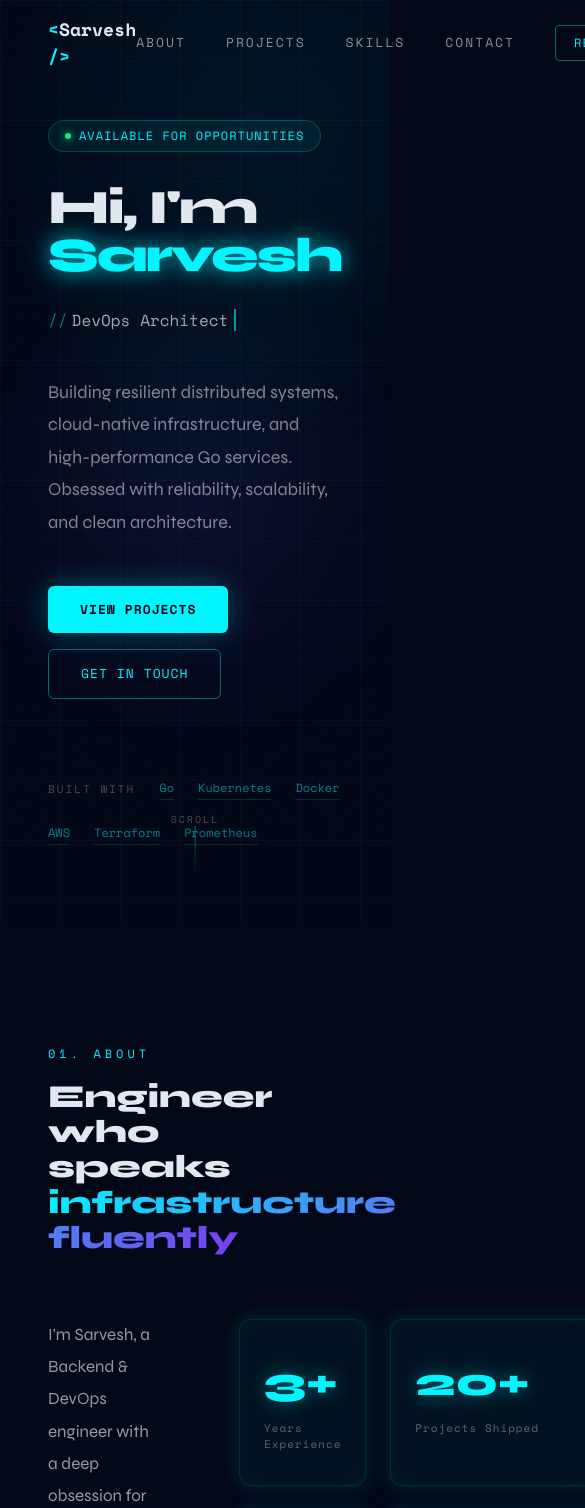
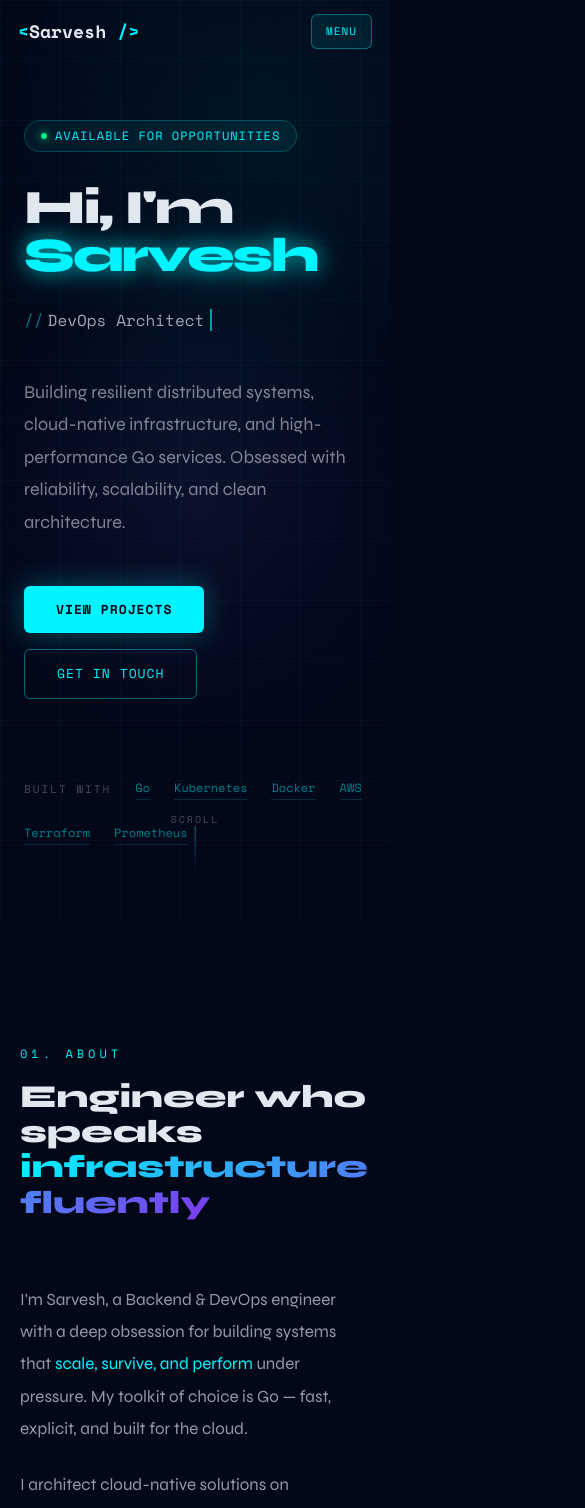
Before and after one commit to Sarvesh-Ranjan-9065/my-portfolio, a React (Vite) app in the folder frontend/: page / in a window 390 px wide. Shown: the top 1508 px of the page, 585 px wide, since content can reach past the window. Built offline with nearby package versions, Linux system fonts and the light colour scheme.

Commit message:
modified some UI

```diff
--- a/frontend/src/App.jsx
+++ b/frontend/src/App.jsx
@@ -11,6 +11,9 @@
   const lenisRef = useRef(null)
 
   useEffect(() => {
+    const prefersReducedMotion = window.matchMedia('(prefers-reduced-motion: reduce)').matches
+    if (prefersReducedMotion) return
+
     // Dynamic import Lenis for smooth scrolling
     import('@studio-freight/lenis').then(({ default: Lenis }) => {
       const lenis = new Lenis({
--- a/frontend/src/components/Contact.jsx
+++ b/frontend/src/components/Contact.jsx
@@ -17,7 +17,8 @@
 
   const handleChange = (e) => setForm(prev => ({ ...prev, [e.target.name]: e.target.value }))
 
-  const handleSubmit = async () => {
+  const handleSubmit = async (e) => {
+    e.preventDefault()
     if (!form.name || !form.email || !form.message) return
     setStatus('sending')
     try {
@@ -48,7 +49,7 @@
   }
 
   return (
-    <section id="contact" style={{ padding: '120px 48px', maxWidth: '1200px', margin: '0 auto' }}>
+    <section id="contact" className="section-shell" style={{ padding: '120px 48px', maxWidth: '1200px', margin: '0 auto' }}>
       <div ref={ref}>
         <div style={{
           opacity: visible ? 1 : 0,
@@ -69,7 +70,7 @@
           </h2>
         </div>
 
-        <div style={{ display: 'grid', gridTemplateColumns: '1fr 1fr', gap: '80px', alignItems: 'start' }}>
+        <div className="split-grid" style={{ display: 'grid', gridTemplateColumns: '1fr 1fr', gap: '80px', alignItems: 'start' }}>
           {/* Left */}
           <div style={{
             opacity: visible ? 1 : 0,
@@ -91,6 +92,7 @@
                   {item.label.toUpperCase()}
                 </span>
                 <a href={item.href} target="_blank" rel="noreferrer"
+                  className="interactive-focus"
                   style={{ fontFamily: 'Space Mono', fontSize: '13px', color: 'rgba(226,232,240,0.6)', textDecoration: 'none' }}
                   onMouseEnter={e => e.target.style.color = 'var(--cyan)'}
                   onMouseLeave={e => e.target.style.color = 'rgba(226,232,240,0.6)'}
@@ -111,48 +113,58 @@
               transition: 'all 0.7s ease 0.3s',
             }}
           >
-            <div style={{ display: 'flex', flexDirection: 'column', gap: '20px' }}>
+            <form onSubmit={handleSubmit} style={{ display: 'flex', flexDirection: 'column', gap: '20px' }}>
               <div>
-                <label style={{ fontFamily: 'Space Mono', fontSize: '11px', color: 'rgba(0,245,255,0.7)', letterSpacing: '2px', display: 'block', marginBottom: '8px' }}>
+                <label htmlFor="contact-name" style={{ fontFamily: 'Space Mono', fontSize: '11px', color: 'rgba(0,245,255,0.7)', letterSpacing: '2px', display: 'block', marginBottom: '8px' }}>
                   NAME
                 </label>
                 <input
+                  id="contact-name"
                   name="name" value={form.name} onChange={handleChange}
                   placeholder="Your name"
                   style={inputStyle}
+                  required
+                  className="interactive-focus"
                   onFocus={e => e.target.style.borderColor = 'rgba(0,245,255,0.5)'}
                   onBlur={e => e.target.style.borderColor = 'rgba(0,245,255,0.15)'}
                 />
               </div>
               <div>
-                <label style={{ fontFamily: 'Space Mono', fontSize: '11px', color: 'rgba(0,245,255,0.7)', letterSpacing: '2px', display: 'block', marginBottom: '8px' }}>
+                <label htmlFor="contact-email" style={{ fontFamily: 'Space Mono', fontSize: '11px', color: 'rgba(0,245,255,0.7)', letterSpacing: '2px', display: 'block', marginBottom: '8px' }}>
                   EMAIL
                 </label>
                 <input
+                  id="contact-email"
                   name="email" value={form.email} onChange={handleChange}
                   placeholder="your@email.com" type="email"
                   style={inputStyle}
+                  required
+                  className="interactive-focus"
                   onFocus={e => e.target.style.borderColor = 'rgba(0,245,255,0.5)'}
                   onBlur={e => e.target.style.borderColor = 'rgba(0,245,255,0.15)'}
                 />
               </div>
               <div>
-                <label style={{ fontFamily: 'Space Mono', fontSize: '11px', color: 'rgba(0,245,255,0.7)', letterSpacing: '2px', display: 'block', marginBottom: '8px' }}>
+                <label htmlFor="contact-message" style={{ fontFamily: 'Space Mono', fontSize: '11px', color: 'rgba(0,245,255,0.7)', letterSpacing: '2px', display: 'block', marginBottom: '8px' }}>
                   MESSAGE
                 </label>
                 <textarea
+                  id="contact-message"
                   name="message" value={form.message} onChange={handleChange}
                   placeholder="Tell me about your project..."
                   rows={5}
                   style={{ ...inputStyle, resize: 'vertical', lineHeight: 1.7 }}
+                  required
+                  className="interactive-focus"
                   onFocus={e => e.target.style.borderColor = 'rgba(0,245,255,0.5)'}
                   onBlur={e => e.target.style.borderColor = 'rgba(0,245,255,0.15)'}
                 />
               </div>
 
               <button
-                onClick={handleSubmit}
+                type="submit"
                 disabled={status === 'sending'}
+                className="interactive-focus"
                 style={{
                   padding: '14px 32px',
                   background: status === 'success' ? '#00ff88' : 'var(--cyan)',
@@ -170,12 +182,17 @@
                 {status === 'sending' ? 'Sending...' : status === 'success' ? 'Message Sent ✓' : 'Send Message'}
               </button>
 
+              <p aria-live="polite" style={{ fontFamily: 'Space Mono', fontSize: '12px', color: 'rgba(226,232,240,0.55)', textAlign: 'center', minHeight: '18px' }}>
+                {status === 'sending' ? 'Sending your message...' : ''}
+                {status === 'success' ? 'Message sent successfully.' : ''}
+              </p>
+
               {status === 'error' && (
                 <p style={{ fontFamily: 'Space Mono', fontSize: '12px', color: '#ff4757', textAlign: 'center' }}>
                   Something went wrong. Try again.
                 </p>
               )}
-            </div>
+            </form>
           </div>
         </div>
       </div>
--- a/frontend/src/components/Hero.jsx
+++ b/frontend/src/components/Hero.jsx
@@ -1,4 +1,5 @@
 import { useEffect, useRef, useState } from 'react'
+import { motion, useReducedMotion } from 'framer-motion'
 
 const roles = ['Backend Engineer', 'DevOps Architect', 'Cloud Native Builder', 'Go Developer']
 
@@ -6,12 +7,8 @@
   const [roleIdx, setRoleIdx] = useState(0)
   const [displayText, setDisplayText] = useState('')
   const [isDeleting, setIsDeleting] = useState(false)
-  const [visible, setVisible] = useState(false)
+  const shouldReduceMotion = useReducedMotion()
   const containerRef = useRef(null)
-
-  useEffect(() => {
-    setTimeout(() => setVisible(true), 100)
-  }, [])
 
   // Typewriter effect
   useEffect(() => {
@@ -25,6 +22,10 @@
       setRoleIdx((prev) => (prev + 1) % roles.length)
     } else {
       const speed = isDeleting ? 60 : 100
+      if (shouldReduceMotion) {
+        setDisplayText(current)
+        return
+      }
       timeout = setTimeout(() => {
         setDisplayText(isDeleting
           ? current.slice(0, displayText.length - 1)
@@ -33,14 +34,28 @@
       }, speed)
     }
     return () => clearTimeout(timeout)
-  }, [displayText, isDeleting, roleIdx])
+  }, [displayText, isDeleting, roleIdx, shouldReduceMotion])
+
+  const heroVariants = {
+    hidden: { opacity: 0, y: shouldReduceMotion ? 0 : 30 },
+    visible: {
+      opacity: 1,
+      y: 0,
+      transition: { duration: 0.8, ease: 'easeOut', staggerChildren: 0.12 },
+    },
+  }
+
+  const childVariants = {
+    hidden: { opacity: 0, y: shouldReduceMotion ? 0 : 20 },
+    visible: { opacity: 1, y: 0, transition: { duration: 0.6, ease: 'easeOut' } },
+  }
 
   return (
     <section id="hero" className="grid-bg" style={{
       minHeight: '100vh',
       display: 'flex', flexDirection: 'column',
       alignItems: 'center', justifyContent: 'center',
-      padding: '120px 48px 80px',
+      padding: '120px 24px 80px',
       position: 'relative',
       overflow: 'hidden',
     }}>
@@ -52,14 +67,15 @@
         opacity: 0.3,
       }} />
 
-      <div ref={containerRef} style={{
-        maxWidth: '900px', width: '100%',
-        opacity: visible ? 1 : 0,
-        transform: visible ? 'translateY(0)' : 'translateY(30px)',
-        transition: 'all 1s ease',
-      }}>
+      <motion.div
+        ref={containerRef}
+        variants={heroVariants}
+        initial="hidden"
+        animate="visible"
+        style={{ maxWidth: '900px', width: '100%' }}
+      >
         {/* Status badge */}
-        <div style={{
+        <motion.div variants={childVariants} style={{
           display: 'inline-flex', alignItems: 'center', gap: '8px',
           background: 'rgba(0,245,255,0.06)', border: '1px solid rgba(0,245,255,0.2)',
           borderRadius: '100px', padding: '6px 16px',
@@ -74,10 +90,10 @@
             animation: 'pulse-glow 2s ease-in-out infinite',
           }} />
           AVAILABLE FOR OPPORTUNITIES
-        </div>
+        </motion.div>
 
         {/* Name */}
-        <h1 style={{
+        <motion.h1 variants={childVariants} style={{
           fontFamily: 'Syne', fontWeight: 800,
           fontSize: 'clamp(3rem, 8vw, 7rem)',
           lineHeight: 1.0,
@@ -86,10 +102,10 @@
         }}>
           <span style={{ color: '#e2e8f0' }}>Hi, I'm </span>
           <span className="glow-text" style={{ color: 'var(--cyan)' }}>Sarvesh</span>
-        </h1>
+        </motion.h1>
 
         {/* Typewriter role */}
-        <div style={{
+        <motion.div variants={childVariants} style={{
           fontFamily: 'Space Mono', fontSize: 'clamp(1rem, 3vw, 1.5rem)',
           color: 'rgba(226,232,240,0.7)',
           marginBottom: '32px', minHeight: '48px',
@@ -103,10 +119,10 @@
             animation: 'pulse-glow 1s ease-in-out infinite',
             verticalAlign: 'middle', marginLeft: '2px',
           }} />
-        </div>
+        </motion.div>
 
         {/* Description */}
-        <p style={{
+        <motion.p variants={childVariants} style={{
           fontSize: '18px', lineHeight: 1.8,
           color: 'rgba(226,232,240,0.55)',
           maxWidth: '580px',
@@ -116,12 +132,16 @@
           Building resilient distributed systems, cloud-native infrastructure,
           and high-performance Go services. Obsessed with reliability, scalability,
           and clean architecture.
-        </p>
+        </motion.p>
 
         {/* CTA Buttons */}
-        <div style={{ display: 'flex', gap: '16px', flexWrap: 'wrap' }}>
-          <button
+        <motion.div variants={childVariants} style={{ display: 'flex', gap: '16px', flexWrap: 'wrap' }}>
+          <motion.button
+            whileHover={shouldReduceMotion ? undefined : { scale: 1.03 }}
+            whileTap={shouldReduceMotion ? undefined : { scale: 0.98 }}
             onClick={() => document.getElementById('projects')?.scrollIntoView({ behavior: 'smooth' })}
+            className="interactive-focus"
+            aria-label="Scroll to projects section"
             style={{
               background: 'var(--cyan)', color: '#020818',
               border: 'none', borderRadius: '6px',
@@ -136,9 +156,13 @@
             onMouseLeave={e => e.target.style.boxShadow = '0 0 30px rgba(0,245,255,0.3)'}
           >
             View Projects
-          </button>
-          <button
+          </motion.button>
+          <motion.button
+            whileHover={shouldReduceMotion ? undefined : { scale: 1.03 }}
+            whileTap={shouldReduceMotion ? undefined : { scale: 0.98 }}
             onClick={() => document.getElementById('contact')?.scrollIntoView({ behavior: 'smooth' })}
+            className="interactive-focus"
+            aria-label="Scroll to contact section"
             style={{
               background: 'transparent', color: 'var(--cyan)',
               border: '1px solid rgba(0,245,255,0.4)',
@@ -151,11 +175,11 @@
             onMouseLeave={e => { e.target.style.background = 'transparent'; e.target.style.borderColor = 'rgba(0,245,255,0.4)' }}
           >
             Get In Touch
-          </button>
-        </div>
+          </motion.button>
+        </motion.div>
 
         {/* Tech stack row */}
-        <div style={{
+        <motion.div variants={childVariants} style={{
           marginTop: '80px', display: 'flex', alignItems: 'center', gap: '24px',
           flexWrap: 'wrap',
         }}>
@@ -170,8 +194,8 @@
               paddingBottom: '2px',
             }}>{tech}</span>
           ))}
-        </div>
-      </div>
+        </motion.div>
+      </motion.div>
 
       {/* Scroll indicator */}
       <div style={{
--- a/frontend/src/components/Navbar.jsx
+++ b/frontend/src/components/Navbar.jsx
@@ -4,7 +4,8 @@
 
 export default function Navbar() {
   const [scrolled, setScrolled] = useState(false)
-  const [active, setActive] = useState('')
+  const [active, setActive] = useState('About')
+  const [mobileOpen, setMobileOpen] = useState(false)
 
   useEffect(() => {
     const onScroll = () => setScrolled(window.scrollY > 40)
@@ -12,18 +13,58 @@
     return () => window.removeEventListener('scroll', onScroll)
   }, [])
 
+  useEffect(() => {
+    const sectionIds = links.map((link) => link.toLowerCase())
+    const sections = sectionIds
+      .map((id) => document.getElementById(id))
+      .filter(Boolean)
+
+    if (!sections.length) return
+
+    const observer = new IntersectionObserver(
+      (entries) => {
+        const visibleEntries = entries
+          .filter((entry) => entry.isIntersecting)
+          .sort((a, b) => b.intersectionRatio - a.intersectionRatio)
+
+        if (visibleEntries.length) {
+          const id = visibleEntries[0].target.id
+          setActive(id.charAt(0).toUpperCase() + id.slice(1))
+        }
+      },
+      { rootMargin: '-40% 0px -45% 0px', threshold: [0.2, 0.5, 0.8] }
+    )
+
+    sections.forEach((section) => observer.observe(section))
+    return () => observer.disconnect()
+  }, [])
+
+  useEffect(() => {
+    const onResize = () => {
+      if (window.innerWidth > 900) setMobileOpen(false)
+    }
+
+    const onEsc = (event) => {
+      if (event.key === 'Escape') setMobileOpen(false)
+    }
+
+    window.addEventListener('resize', onResize)
+    window.addEventListener('keydown', onEsc)
+    return () => {
+      window.removeEventListener('resize', onResize)
+      window.removeEventListener('keydown', onEsc)
+    }
+  }, [])
+
   const scrollTo = (id) => {
     setActive(id)
+    setMobileOpen(false)
     document.getElementById(id.toLowerCase())?.scrollIntoView({ behavior: 'smooth' })
   }
 
   return (
-    <nav style={{
-      position: 'fixed', top: 0, left: 0, right: 0,
-      zIndex: 100,
-      padding: '16px 48px',
-      display: 'flex', alignItems: 'center', justifyContent: 'space-between',
-      transition: 'all 0.4s ease',
+    <>
+    <nav className="navbar-shell" style={{
       background: scrolled ? 'rgba(2,8,24,0.85)' : 'transparent',
       backdropFilter: scrolled ? 'blur(20px)' : 'none',
       borderBottom: scrolled ? '1px solid rgba(0,245,255,0.08)' : '1px solid transparent',
@@ -35,12 +76,24 @@
         <span style={{ color: 'var(--cyan)' }}> /&gt;</span>
       </div>
 
+      <button
+        type="button"
+        className="mobile-menu-button"
+        aria-label={mobileOpen ? 'Close navigation menu' : 'Open navigation menu'}
+        aria-expanded={mobileOpen}
+        onClick={() => setMobileOpen((prev) => !prev)}
+      >
+        {mobileOpen ? 'Close' : 'Menu'}
+      </button>
+
       {/* Links */}
-      <div style={{ display: 'flex', gap: '40px', alignItems: 'center' }}>
+      <div className="navbar-links" style={{ display: 'flex', gap: '40px', alignItems: 'center' }}>
         {links.map(link => (
           <button
             key={link}
+            type="button"
             onClick={() => scrollTo(link)}
+            aria-current={active === link ? 'page' : undefined}
             style={{
               background: 'none', border: 'none', cursor: 'pointer',
               fontFamily: 'Space Mono', fontSize: '13px',
@@ -60,6 +113,7 @@
           href="/Sarvesh_Resume.pdf"
           target="_blank"
           rel="noreferrer"
+          className="interactive-focus"
           style={{
             fontFamily: 'Space Mono', fontSize: '12px',
             color: 'var(--cyan)', border: '1px solid rgba(0,245,255,0.4)',
@@ -81,5 +135,55 @@
         </a>
       </div>
     </nav>
+
+    {mobileOpen && <button type="button" className="mobile-backdrop" aria-label="Close menu overlay" onClick={() => setMobileOpen(false)} />}
+
+    <aside className={`mobile-panel ${mobileOpen ? 'open' : ''}`}>
+      <div style={{ display: 'flex', flexDirection: 'column', gap: '24px' }}>
+        {links.map((link) => (
+          <button
+            key={link}
+            type="button"
+            onClick={() => scrollTo(link)}
+            style={{
+              background: 'none',
+              border: 'none',
+              textAlign: 'left',
+              fontFamily: 'Space Mono',
+              fontSize: '16px',
+              letterSpacing: '1px',
+              color: active === link ? 'var(--cyan)' : 'rgba(226,232,240,0.75)',
+              textTransform: 'uppercase',
+              cursor: 'pointer',
+            }}
+          >
+            {link}
+          </button>
+        ))}
+
+        <a
+          href="/Sarvesh_Resume.pdf"
+          target="_blank"
+          rel="noreferrer"
+          onClick={() => setMobileOpen(false)}
+          style={{
+            marginTop: '8px',
+            fontFamily: 'Space Mono',
+            fontSize: '13px',
+            color: 'var(--cyan)',
+            border: '1px solid rgba(0,245,255,0.4)',
+            borderRadius: '6px',
+            textDecoration: 'none',
+            padding: '10px 16px',
+            width: 'fit-content',
+            textTransform: 'uppercase',
+            letterSpacing: '1px',
+          }}
+        >
+          Resume
+        </a>
+      </div>
+    </aside>
+    </>
   )
 }
--- a/frontend/src/index.css
+++ b/frontend/src/index.css
@@ -20,6 +20,15 @@
   color: #e2e8f0;
   font-family: 'Syne', sans-serif;
   overflow-x: hidden;
+}
+
+.interactive-focus:focus-visible,
+button:focus-visible,
+a:focus-visible,
+input:focus-visible,
+textarea:focus-visible {
+  outline: 2px solid rgba(0, 245, 255, 0.85);
+  outline-offset: 2px;
 }
 
 /* Custom scrollbar */
@@ -85,3 +94,109 @@
 }
 .animate-float { animation: float 4s ease-in-out infinite; }
 .animate-pulse-glow { animation: pulse-glow 2s ease-in-out infinite; }
+
+.navbar-shell {
+  position: fixed;
+  top: 0;
+  left: 0;
+  right: 0;
+  z-index: 100;
+  padding: 16px 48px;
+  display: flex;
+  align-items: center;
+  justify-content: space-between;
+  transition: all 0.4s ease;
+}
+
+.mobile-menu-button {
+  display: none;
+  border: 1px solid rgba(0, 245, 255, 0.35);
+  background: rgba(0, 245, 255, 0.08);
+  color: var(--cyan);
+  border-radius: 6px;
+  padding: 8px 14px;
+  font-family: 'Space Mono', monospace;
+  font-size: 11px;
+  letter-spacing: 1px;
+  text-transform: uppercase;
+  cursor: pointer;
+}
+
+.mobile-backdrop {
+  position: fixed;
+  inset: 0;
+  border: 0;
+  z-index: 96;
+  background: rgba(2, 8, 24, 0.45);
+}
+
+.mobile-panel {
+  position: fixed;
+  top: 72px;
+  right: 12px;
+  width: min(320px, calc(100vw - 24px));
+  border-radius: 12px;
+  z-index: 97;
+  opacity: 0;
+  transform: translateY(-16px) scale(0.98);
+  pointer-events: none;
+  transition: opacity 0.25s ease, transform 0.25s ease;
+  border: 1px solid rgba(0, 245, 255, 0.2);
+  background: rgba(2, 8, 24, 0.94);
+  backdrop-filter: blur(12px);
+  -webkit-backdrop-filter: blur(12px);
+  padding: 20px;
+}
+
+.mobile-panel.open {
+  opacity: 1;
+  transform: translateY(0) scale(1);
+  pointer-events: auto;
+}
+
+@media (max-width: 900px) {
+  .navbar-shell {
+    padding: 14px 18px;
+  }
+
+  .navbar-links {
+    display: none !important;
+  }
+
+  .mobile-menu-button {
+    display: inline-flex;
+    align-items: center;
+    justify-content: center;
+  }
+
+  .section-shell {
+    padding-left: 20px !important;
+    padding-right: 20px !important;
+  }
+
+  .split-grid {
+    grid-template-columns: 1fr !important;
+    gap: 40px !important;
+  }
+
+  .stats-grid {
+    grid-template-columns: repeat(2, minmax(0, 1fr)) !important;
+  }
+}
+
+@media (max-width: 540px) {
+  .stats-grid {
+    grid-template-columns: 1fr !important;
+  }
+}
+
+@media (prefers-reduced-motion: reduce) {
+  *,
+  *::before,
+  *::after {
+    animation-duration: 0.01ms !important;
+    animation-iteration-count: 1 !important;
+    transition-duration: 0.01ms !important;
+    scroll-behavior: auto !important;
+  }
+}
```
Also changed, not shown: frontend/src/components/About.jsx (+44 -9 lines), 4 other files (tests, documents, lock files or other folders).
